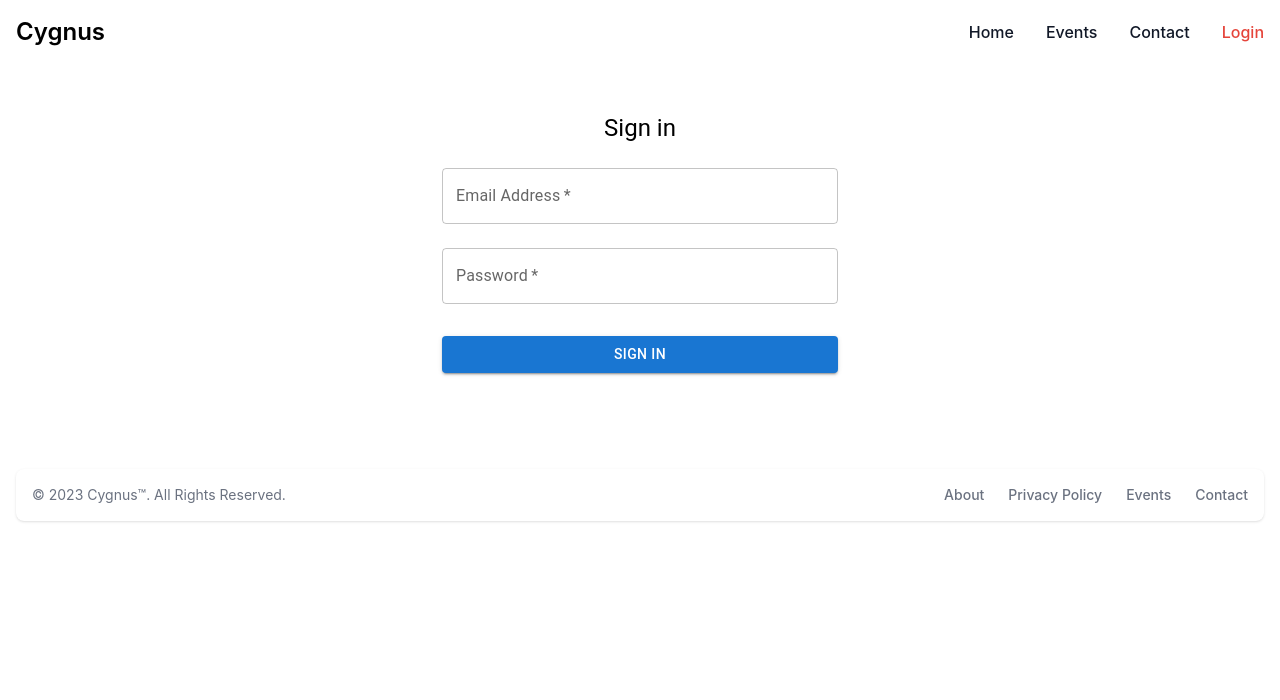
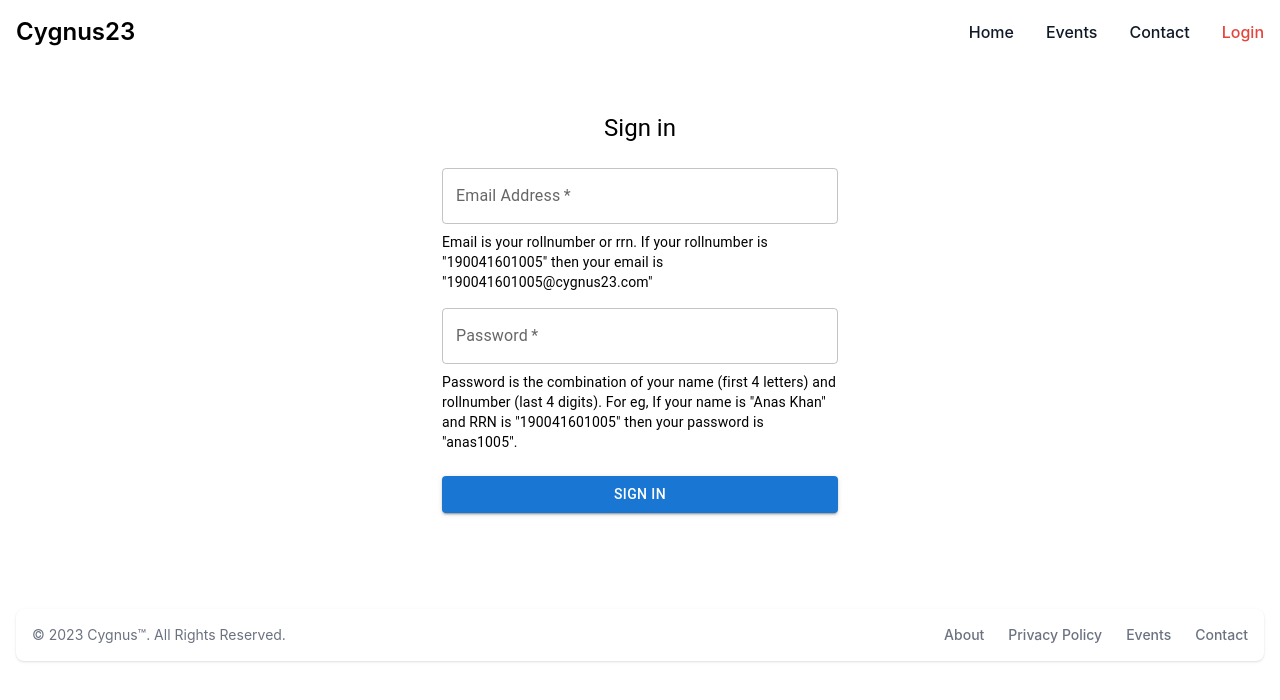
Before and after one commit to roopeshsn/cygnus-website-mrf, a React (Create React App) app: page /login in a window 1280 px wide. Shown: the top 700 px of the page. Built offline with nearby package versions, Linux system fonts and the light colour scheme; no server answers.

Commit message:
Improved UX

```diff
--- a/src/components/Navbar.jsx
+++ b/src/components/Navbar.jsx
@@ -10,7 +10,7 @@ export default function Navbar() {
       <div className="max-w-screen-xl flex flex-wrap items-center justify-between mx-auto p-4">
         <Link to="/" className="flex items-center">
           <span className="self-center text-2xl font-semibold whitespace-nowrap">
-            Cygnus
+            Cygnus23
           </span>
         </Link>
         <button
--- a/src/pages/Contact.jsx
+++ b/src/pages/Contact.jsx
@@ -7,11 +7,11 @@ export default function Contact() {
   return (
     <>
       <Navbar />
-      <div class="py-8 lg:py-16 px-4 mx-auto max-w-screen-md">
-        <h2 class="mb-4 text-4xl tracking-tight font-extrabold text-center text-gray-900">
+      <div className="py-8 lg:py-16 px-4 mx-auto max-w-screen-md">
+        <h2 className="mb-4 text-4xl tracking-tight font-extrabold text-center text-gray-900">
           Contact Us
         </h2>
-        <p class="mb-4 text-center text-gray-500 sm:text-xl">
+        <p className="mb-4 text-center text-gray-500 sm:text-xl">
           Got a technical issue? Want to send feedback? Let us know.
         </p>
         <p className="text-center font-semibold text-lg text-gray-700 md:text-xl">
--- a/src/pages/Dashboard.jsx
+++ b/src/pages/Dashboard.jsx
@@ -13,6 +13,7 @@ export default function Dashboard() {
     signout()
     navigate('/login')
   }
+  // console.log(currentUser)
   return (
     <>
       <Navbar />
--- /dev/null
+++ b/src/pages/Leaderboard.jsx
@@ -0,0 +1,5 @@
+import React from 'react'
+
+export default function Leaderboard() {
+  return <div></div>
+}
--- a/src/pages/Login.jsx
+++ b/src/pages/Login.jsx
@@ -21,8 +21,11 @@ export default function Login() {
   }, [currentUser, navigate])
   const handleSubmit = async (e) => {
     e.preventDefault()
-    console.log(currentUser)
+    // console.log(currentUser)
     const data = new FormData(e.currentTarget)
+    if (data.get('email') === '' || data.get('password') === '') {
+      return
+    }
     try {
       setError('')
       setLoading(true)
@@ -49,6 +52,7 @@ export default function Login() {
           alignItems: 'center',
           minHeight: '100%',
           mt: '2rem',
+          mb: '4rem',
         }}
       >
         <Box
@@ -77,6 +81,10 @@ export default function Login() {
               name="email"
               autoComplete="email"
             />
+            <Typography component="h6" variant="body2">
+              Email is your rollnumber or rrn. If your rollnumber is
+              "190041601005" then your email is "190041601005@cygnus23.com"
+            </Typography>
             <TextField
               margin="normal"
               required
@@ -87,6 +95,11 @@ export default function Login() {
               id="password"
               autoComplete="current-password"
             />
+            <Typography component="h6" variant="body2">
+              Password is the combination of your name (first 4 letters) and
+              rollnumber (last 4 digits). For eg, If your name is "Anas Khan"
+              and RRN is "190041601005" then your password is "anas1005".
+            </Typography>
             <Button
               type="submit"
               fullWidth
```
